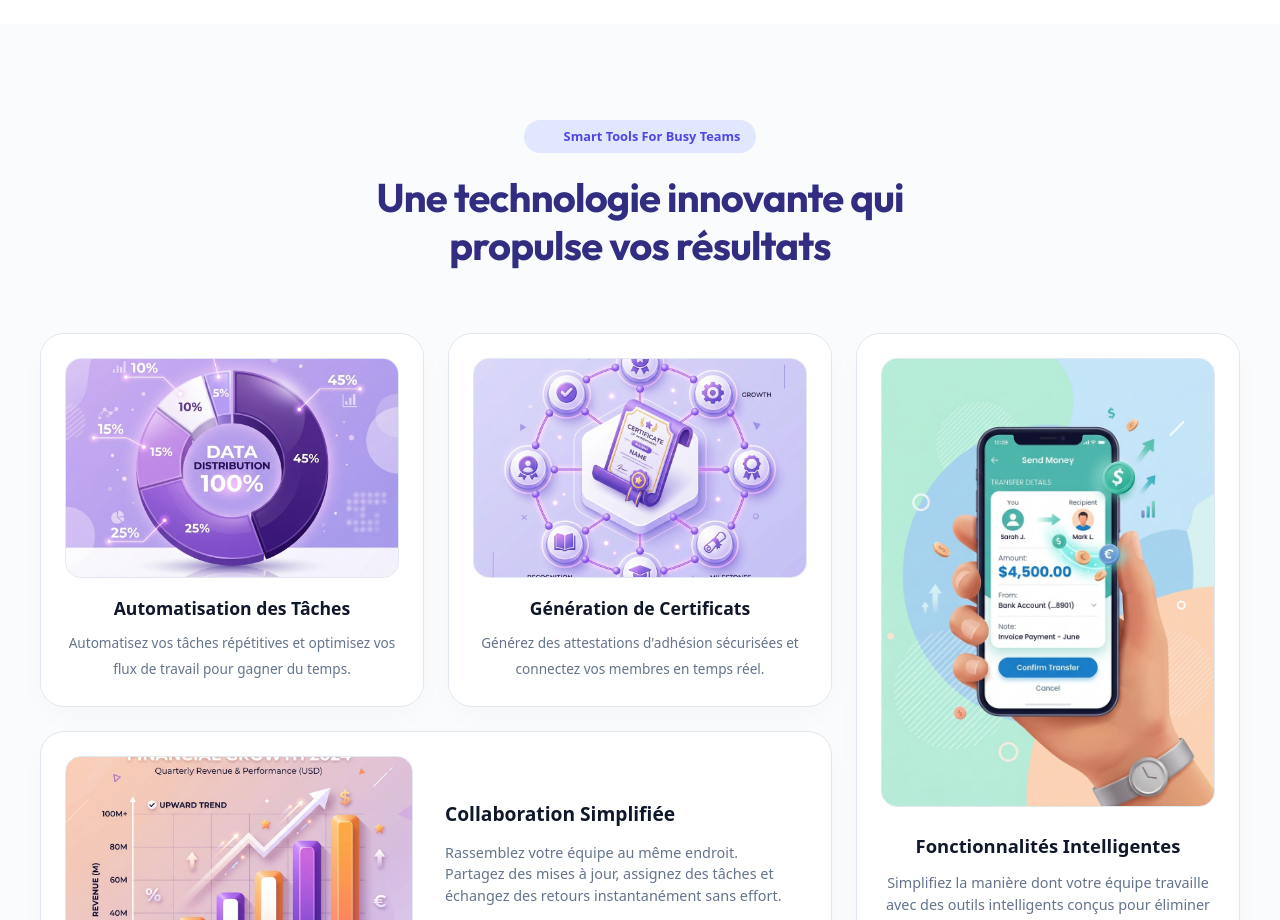
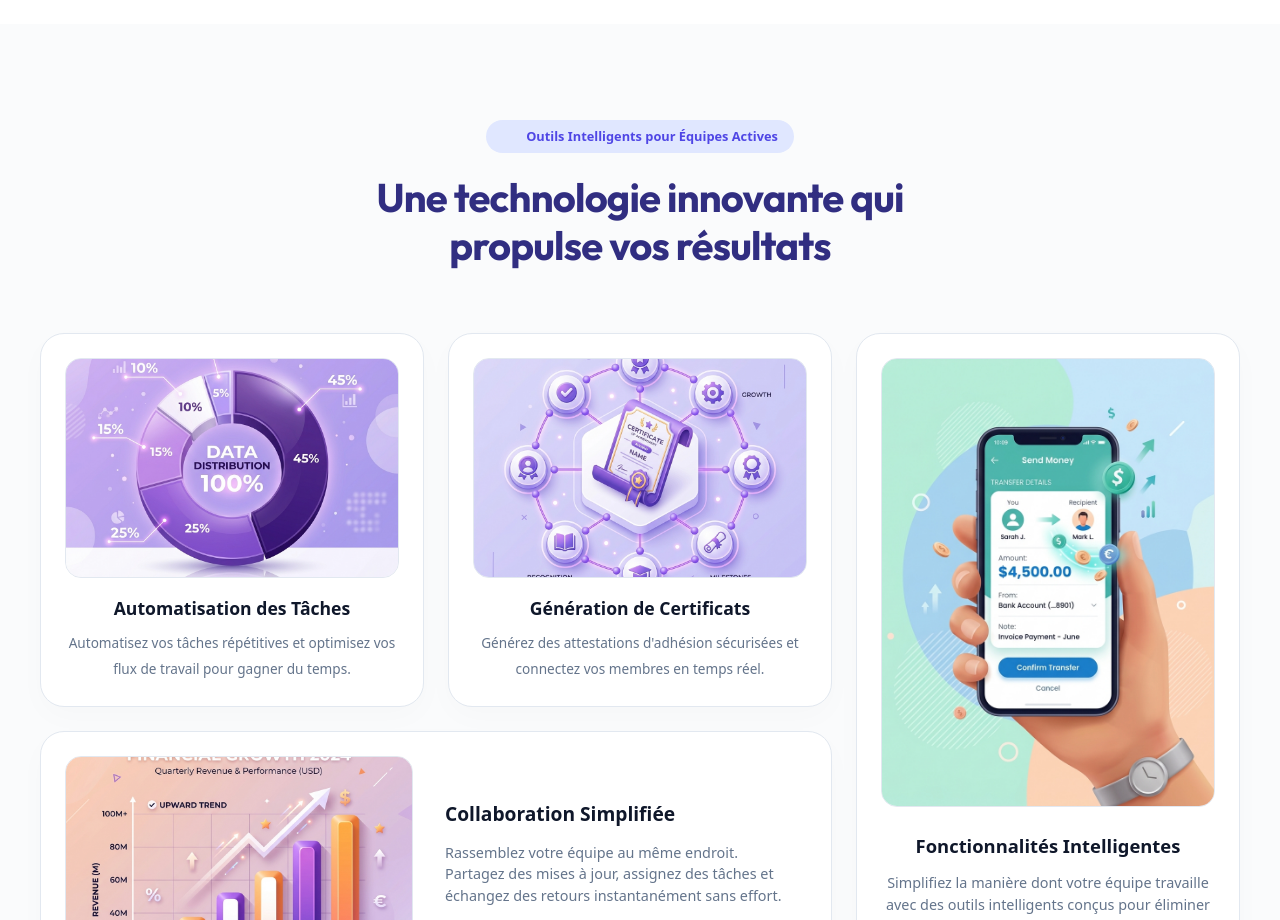
Before and after one commit to GERAZAYIS-connect/assos-v2, a Next.js app in the folder apps/web/: page / in a window 1280 px wide. Shown: the part 1920-2840 px from the top of the page. Built offline with nearby package versions, Linux system fonts and the light colour scheme; no server answers.

Commit message:
fix(landing): translate english text to french in tech section

```diff
--- a/apps/web/app/page.tsx
+++ b/apps/web/app/page.tsx
@@ -678,7 +678,7 @@ export default function LandingPage() {
           <div style={{ textAlign: 'center', marginBottom: '4rem' }}>
             <div style={{ background: '#e0e7ff', color: '#4f46e5', fontSize: '0.8rem', fontWeight: 800, padding: '0.4rem 1rem', borderRadius: 999, display: 'inline-flex', alignItems: 'center', gap: '0.5rem', marginBottom: '1.25rem' }}>
               <span className="material-symbols-rounded" style={{ fontSize: '1rem' }}>auto_awesome_mosaic</span>
-              Smart Tools For Busy Teams
+              Outils Intelligents pour Équipes Actives
             </div>
             <h2 style={{ fontSize: '2.5rem', fontWeight: 900, color: '#312e81', margin: 0, letterSpacing: '-0.02em', maxWidth: 600, marginInline: 'auto', lineHeight: 1.2 }}>
               Une technologie innovante qui propulse vos résultats
```
